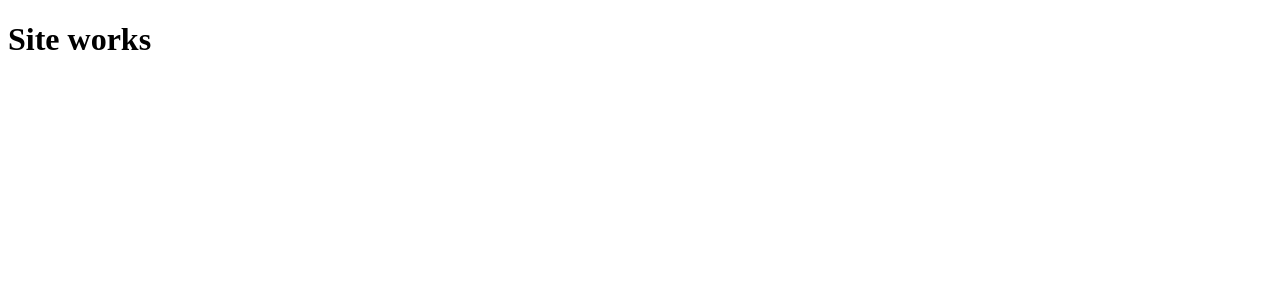
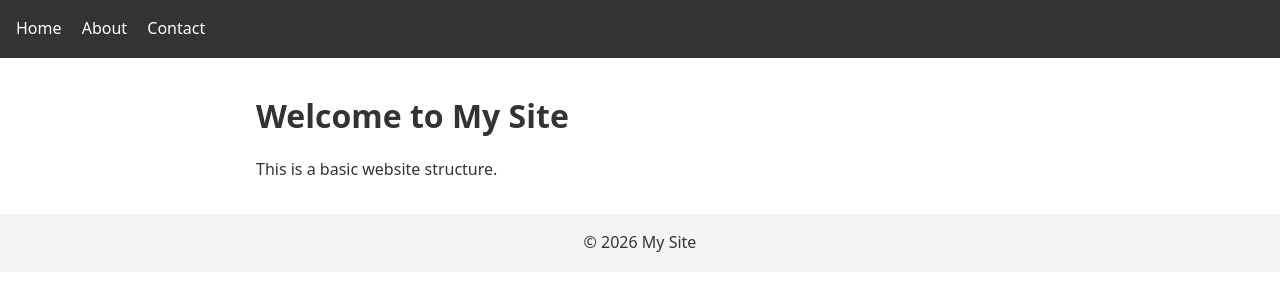
Before and after one commit to ViktoriiaTyrous/frontend-skill, a website: page index.html in a window 1280 px wide. Drawn offline with Linux system fonts and the light colour scheme.

Commit message:
update site

```diff
--- a/index.html
+++ b/index.html
@@ -1,10 +1,29 @@
 <!doctype html>
-<html>
+<html lang="en">
   <head>
     <meta charset="UTF-8" />
-    <title>My site</title>
+    <meta name="viewport" content="width=device-width, initial-scale=1.0" />
+    <title>My Site</title>
+    <link rel="stylesheet" href="style.css" />
   </head>
   <body>
-    <h1>Site works</h1>
+    <header>
+      <nav>
+        <a href="#">Home</a>
+        <a href="#">About</a>
+        <a href="#">Contact</a>
+      </nav>
+    </header>
+
+    <main>
+      <h1>Welcome to My Site</h1>
+      <p>This is a basic website structure.</p>
+    </main>
+
+    <footer>
+      <p>&copy; 2026 My Site</p>
+    </footer>
+
+    <script src="script.js"></script>
   </body>
 </html>
--- /dev/null
+++ b/script.js
@@ -0,0 +1,3 @@
+document.addEventListener("DOMContentLoaded", () => {
+  console.log("Site loaded successfully.");
+});
--- /dev/null
+++ b/style.css
@@ -0,0 +1,43 @@
+* {
+  margin: 0;
+  padding: 0;
+  box-sizing: border-box;
+}
+
+body {
+  font-family: system-ui, -apple-system, sans-serif;
+  line-height: 1.6;
+  color: #333;
+}
+
+header {
+  background: #333;
+  padding: 1rem;
+}
+
+nav a {
+  color: #fff;
+  text-decoration: none;
+  margin-right: 1rem;
+}
+
+nav a:hover {
+  text-decoration: underline;
+}
+
+main {
+  max-width: 800px;
+  margin: 2rem auto;
+  padding: 0 1rem;
+}
+
+h1 {
+  margin-bottom: 1rem;
+}
+
+footer {
+  text-align: center;
+  padding: 1rem;
+  background: #f4f4f4;
+  margin-top: 2rem;
+}
```
